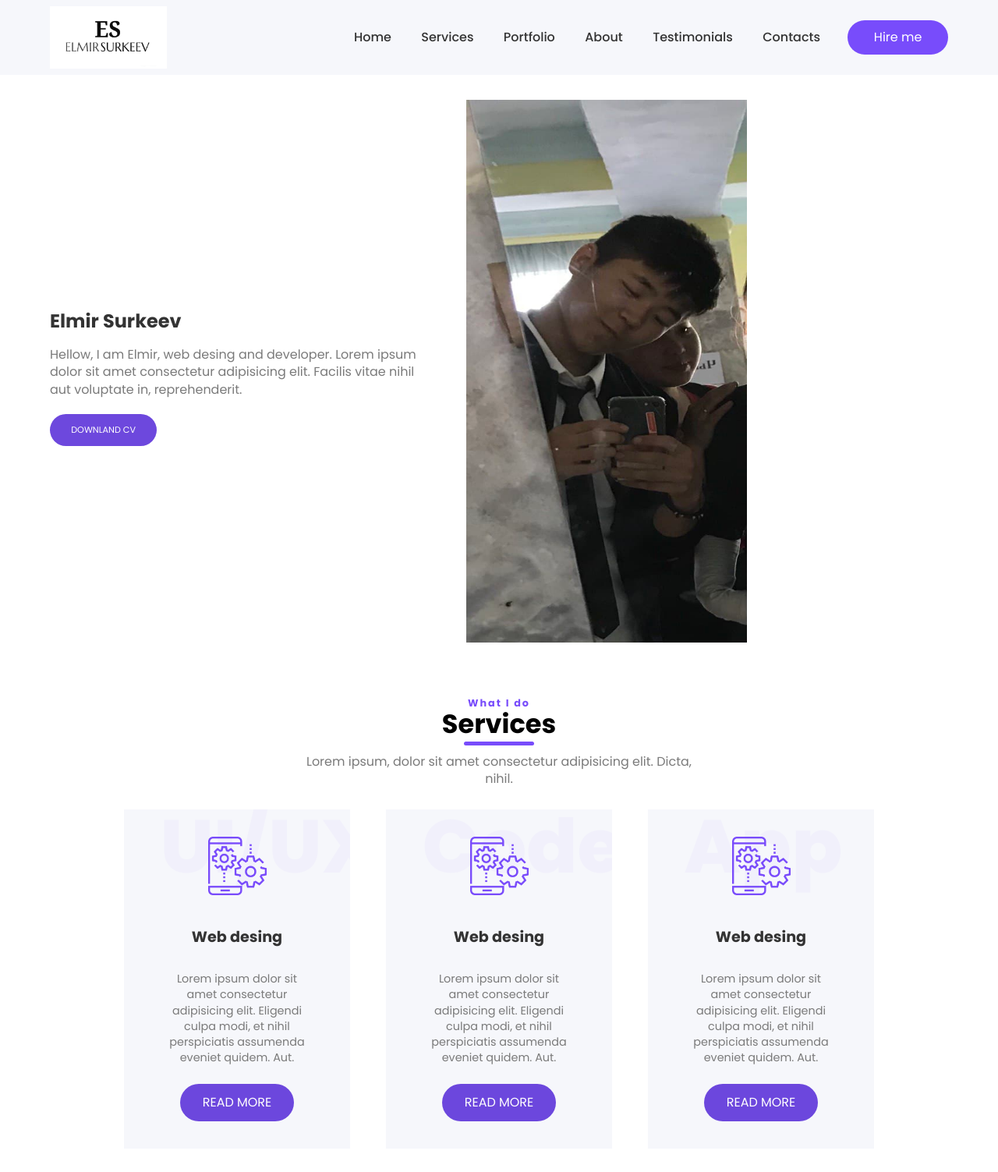
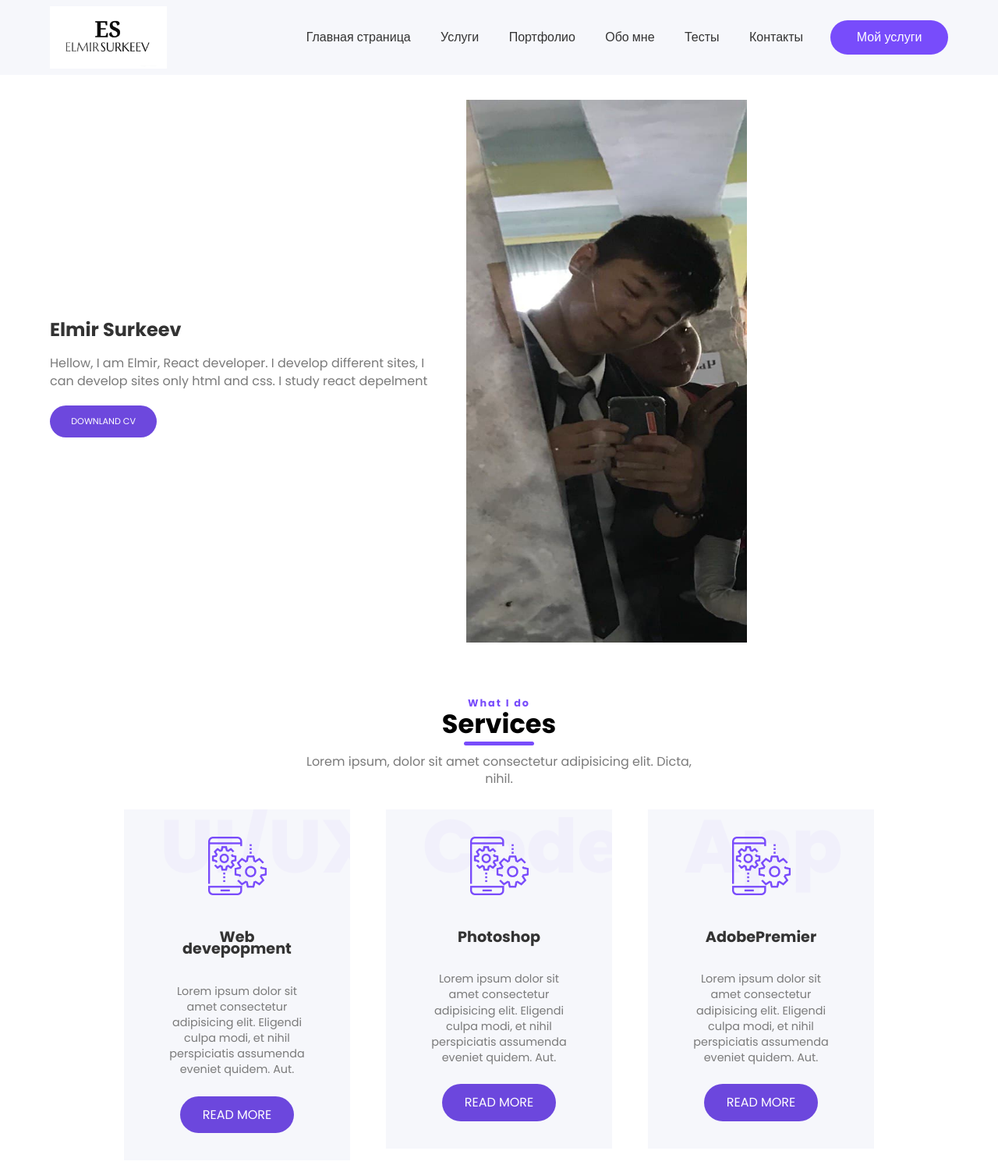
Before and after one commit to Elmir-Surkeev/about-me, a plain HTML site: page index.html in a window 1280 px wide. Shown: the top 1503 px of the page at 78% size. Drawn offline with nearby package versions, Linux system fonts and the light colour scheme.

Commit message:
changed data about project

```diff
--- a/index.html
+++ b/index.html
@@ -20,13 +20,13 @@
                </div>
                <div class="links">
                   <ul>
-                     <li><a href="#!">Home</a></li>
-                     <li><a href="#!">Services</a></li>
-                     <li><a href="#!">Portfolio</a></li>
-                     <li><a href="#!">About</a></li>
-                     <li><a href="#!">Testimonials</a></li>
-                     <li><a href="#!">Contacts</a></li>
-                     <li><a href="#!" class="active">Hire me</a></li>
+                     <li><a href="#!">Главная страница</a></li>
+                     <li><a href="#!">Услуги</a></li>
+                     <li><a href="#!">Портфолио</a></li>
+                     <li><a href="#!">Обо мне</a></li>
+                     <li><a href="#!">Тесты</a></li>
+                     <li><a href="#!">Контакты</a></li>
+                     <li><a href="#!" class="active">Мой услуги</a></li>
                   </ul>
                </div>
             </div>
@@ -39,8 +39,8 @@
                      Elmir Surkeev
                   </h1>
                   <p class="header-text text">
-                     Hellow, I am Elmir, web desing and developer. Lorem ipsum dolor sit amet consectetur adipisicing elit.
-                     Facilis vitae nihil aut voluptate in, reprehenderit.
+                     Hellow, I am Elmir, React developer. I develop different sites, I can develop sites only html and css.
+                     I study react depelment
                   </p>
                   <a href="#!" class="btn">Downland CV</a>
                </div>
@@ -63,7 +63,7 @@
                   <div class="card" data-card="UI/UX">
                      <div class="card-content">
                         <img src="./img/app-icon.png" class="icon" alt="">
-                        <h3 class="title-sm">Web desing</h3>
+                        <h3 class="title-sm">Web devepopment</h3>
                         <p class="text">
                            Lorem ipsum dolor sit amet consectetur adipisicing elit. Eligendi culpa modi, et nihil perspiciatis assumenda eveniet quidem. Aut.
                         </p>
@@ -75,7 +75,7 @@
                   <div class="card" data-card="Code">
                      <div class="card-content">
                         <img src="./img/app-icon.png" class="icon" alt="">
-                        <h3 class="title-sm">Web desing</h3>
+                        <h3 class="title-sm">Photoshop</h3>
                         <p class="text">
                            Lorem ipsum dolor sit amet consectetur adipisicing elit. Eligendi culpa modi, et nihil perspiciatis assumenda eveniet quidem. Aut.
                         </p>
@@ -87,7 +87,7 @@
                   <div class="card" data-card="App">
                      <div class="card-content">
                         <img src="./img/app-icon.png" class="icon" alt="">
-                        <h3 class="title-sm">Web desing</h3>
+                        <h3 class="title-sm">AdobePremier</h3>
                         <p class="text">
                            Lorem ipsum dolor sit amet consectetur adipisicing elit. Eligendi culpa modi, et nihil perspiciatis assumenda eveniet quidem. Aut.
                         </p>
@@ -241,7 +241,7 @@
                         Hellow, I am
                      </div>
                      <p class="text">
-                        Lorem ipsum dolor sit amet consectetur adipisicing elit. Aspernatur facere nihil placeat assumenda numquam vero eligendi. Saepe pariatur quas tempore cupiditate laboriosam quisquam, officia vero consequuntur exercitationem, eaque corporis iure?
+                        I`m student first flow social project Oigonuu. I finished this project 15.08.2021.
                      </p>
                      <div class="skills">
 
@@ -283,29 +283,29 @@
             <div class="container">
                <div class="wrap">
                   <div class="record-cicle ">
-                     <h2 class="number" data-num="235">0</h2>
+                     <h2 class="number" data-num="5">0</h2>
                      <h4 class="sub-title">Projects</h4>
                   </div>
                </div>
 
                <div class="wrap">
                   <div class="record-cicle">
-                     <h2 class="number" data-num="422">0</h2>
+                     <h2 class="number" data-num="2">0</h2>
                      <h4 class="sub-title">Progress</h4>
                   </div>
                </div>
 
                <div class="wrap">
                   <div class="record-cicle active">
-                     <h2 class="number" data-num="923">0</h2>
+                     <h2 class="number" data-num="4">0</h2>
                      <h4 class="sub-title">Actually</h4>
                   </div>
                </div>
 
                <div class="wrap">
                   <div class="record-cicle">
-                     <h2 class="number" data-num="763">0</h2>
-                     <h4 class="sub-title">Projects</h4>
+                     <h2 class="number" data-num="1">0</h2>
+                     <h4 class="sub-title">Draft projects</h4>
                   </div>
                </div>
             </div>
--- a/js/script.js
+++ b/js/script.js
@@ -41,8 +41,8 @@ window.addEventListener("scroll", () => {
    recordsNumbers.forEach((numb) => {
      const updateCount = () => {
        let currentNum = +numb.innerText;
-       let maxNum = +numb.dataset.num;
-       let speed = 50;
+       let maxNum = +numb.dataset.num ;
+       let speed = 10;
        const increment = Math.ceil(maxNum / speed);
 
        if (currentNum < maxNum) {
```
